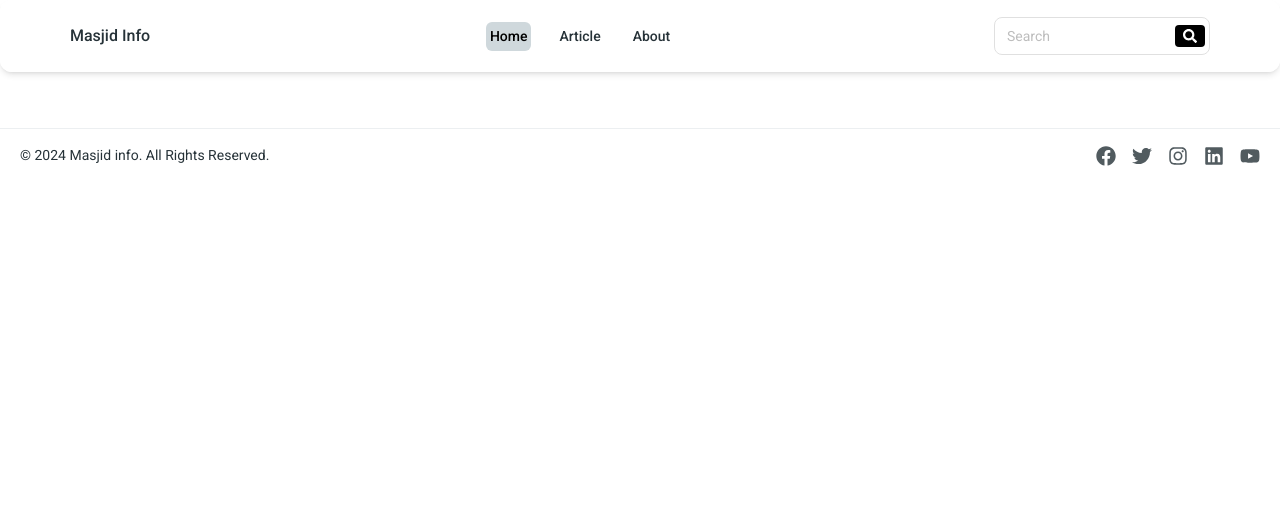
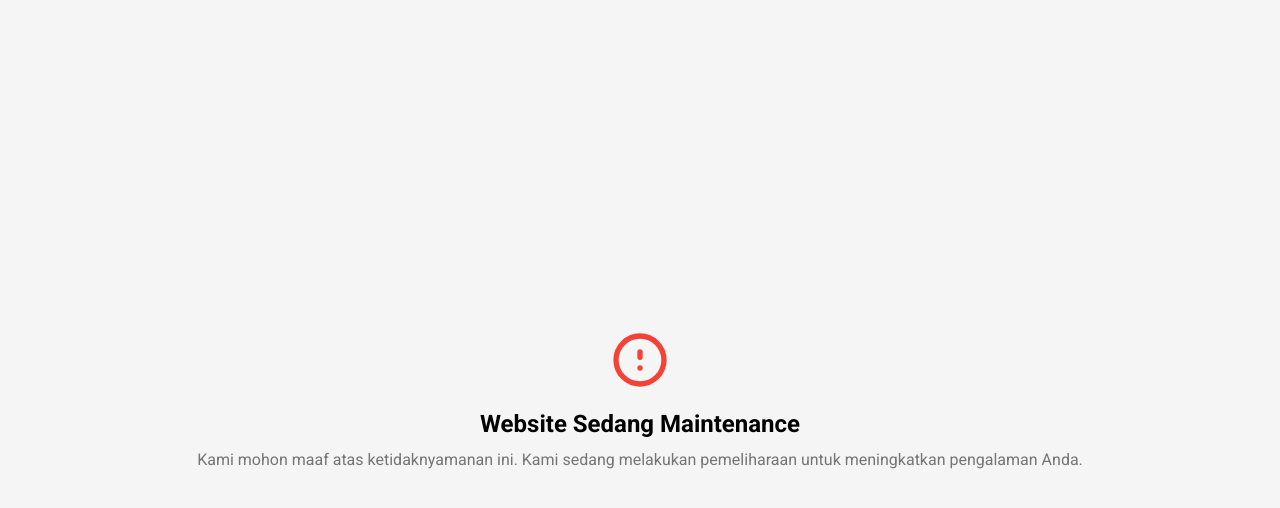
Before and after one commit to aryadipanegara/masjid-info, a React (Vite) app: page /maintenance in a window 1280 px wide. Shown: the top 508 px of the page. Built offline with nearby package versions, Linux system fonts and the light colour scheme.

Commit message:
create maintenancePage

```diff
--- a/package.json
+++ b/package.json
@@ -13,6 +13,8 @@
   "dependencies": {
     "@heroicons/react": "^2.1.1",
     "@material-tailwind/react": "^2.1.9",
+    "@mui/icons-material": "^5.15.11",
+    "@mui/material": "^5.15.11",
     "axios": "^1.6.7",
     "cors": "^2.8.5",
     "dotenv": "^16.4.4",
--- a/src/App.jsx
+++ b/src/App.jsx
@@ -1,11 +1,12 @@
-// src/App.jsx
 import { BrowserRouter } from "react-router-dom";
 import Router from "./src/router/route";
+import MaintenancePage from "./src/pages/MaintenancePage";
+import isMaintenanceMode from "./src/components/maintenanceConfig";
 
 export default function App() {
   return (
     <BrowserRouter>
-      <Router />
+      {isMaintenanceMode ? <MaintenancePage /> : <Router />}
     </BrowserRouter>
   );
 }
--- a/src/main.jsx
+++ b/src/main.jsx
@@ -1,13 +1,11 @@
-import React from "react";
-import ReactDOM from "react-dom/client";
-import App from "./App.jsx";
+import ReactDOM from 'react-dom';
+import App from './App';
+import MaintenancePage from './src/pages/MaintenancePage';
 import "./index.css";
-import { ThemeProvider } from "@material-tailwind/react";
+import isMaintenanceMode from './src/components/maintenanceConfig';
 
-ReactDOM.createRoot(document.getElementById("root")).render(
-  <React.StrictMode>
-    <ThemeProvider>
-      <App />
-    </ThemeProvider>
-  </React.StrictMode>
+const rootElement = document.getElementById('root');
+
+ReactDOM.createRoot(rootElement).render(
+  isMaintenanceMode ? <MaintenancePage /> : <App />
 );
--- /dev/null
+++ b/src/src/components/maintenanceConfig.js
@@ -0,0 +1,4 @@
+
+const isMaintenanceMode = true; //true atau false
+
+export default isMaintenanceMode;
--- /dev/null
+++ b/src/src/pages/MaintenancePage.jsx
@@ -0,0 +1,29 @@
+const MaintenancePage = () => {
+  return (
+    <div className="min-h-screen flex items-center justify-center bg-gray-100">
+      <div className="text-center">
+        <svg
+          xmlns="http://www.w3.org/2000/svg"
+          fill="none"
+          viewBox="0 0 24 24"
+          stroke="currentColor"
+          className="text-red-500 w-16 h-16 mb-4 mx-auto"
+        >
+          <path
+            strokeLinecap="round"
+            strokeLinejoin="round"
+            strokeWidth="2"
+            d="M12 9v2m0 4h.01M21 12a9 9 0 11-18 0 9 9 0 0118 0z"
+          />
+        </svg>
+        <h1 className="text-2xl font-bold mb-2">Website Sedang Maintenance</h1>
+        <p className="text-gray-600">
+          Kami mohon maaf atas ketidaknyamanan ini. Kami sedang melakukan
+          pemeliharaan untuk meningkatkan pengalaman Anda.
+        </p>
+      </div>
+    </div>
+  );
+};
+
+export default MaintenancePage;
--- a/src/src/router/route.jsx
+++ b/src/src/router/route.jsx
@@ -7,6 +7,7 @@ import Home from "../pages/home";
 import Artikel from "../pages/artikel";
 import ArticlePage from "../pages/artikelPage";
 import SearchResult from "../components/SearchResult";
+import MaintenancePage from "../pages/MaintenancePage";
 
 const index = () => {
   return (
@@ -19,6 +20,7 @@ const index = () => {
         <Route path="/about" element={<About />} />
         <Route path="/masjid/:ID" element={<ArticlePage />} />
         <Route path="/search/:searchTerms" element={<SearchResult />} />
+        <Route path="/maintenance" component={<MaintenancePage />} />
       </Routes>
       <FooterLinks />
     </>
```
Also changed, not shown: 1 other file (tests, documents, lock files or other folders).
